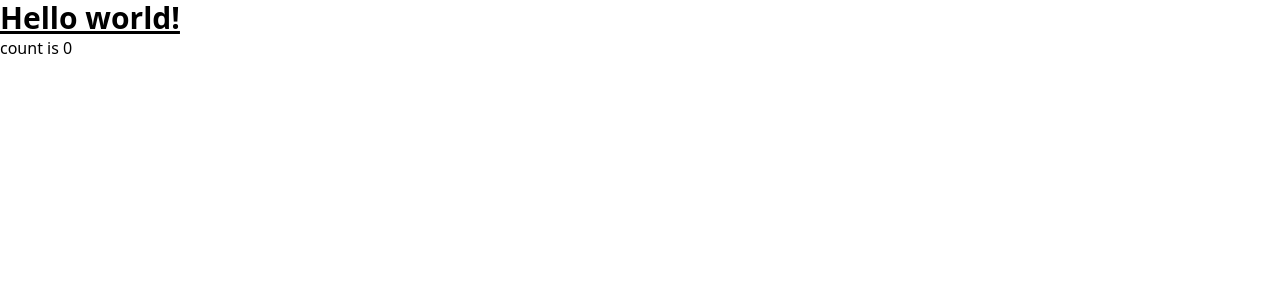
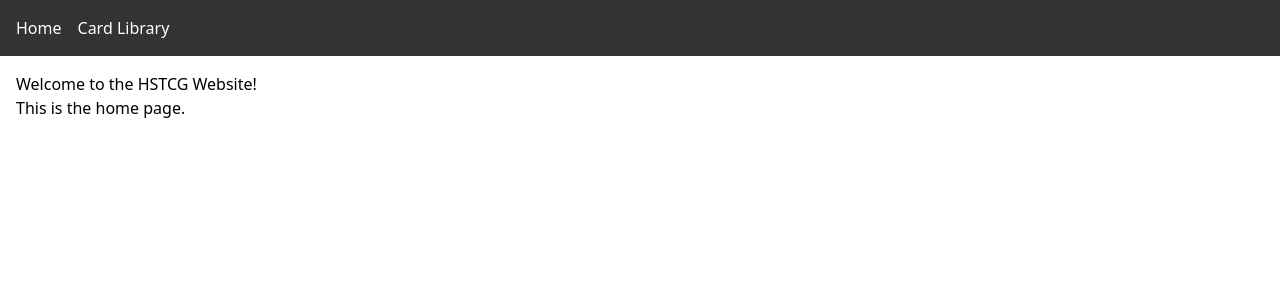
Before and after one commit to Heart-Series/hstcg-frontend, a React (Vite) app: page / in a window 1280 px wide. Shown: the top 300 px of the page. Built offline with nearby package versions, Linux system fonts and the light colour scheme.

Commit message:
Added basic Card Library view

```diff
--- a/package.json
+++ b/package.json
@@ -13,6 +13,7 @@
     "@tailwindcss/vite": "^4.1.10",
     "react": "^19.1.0",
     "react-dom": "^19.1.0",
+    "react-router-dom": "^7.6.3",
     "tailwindcss": "^4.1.10"
   },
   "devDependencies": {
--- a/src/App.jsx
+++ b/src/App.jsx
@@ -1,22 +1,51 @@
-import { useState } from 'react'
+// src/App.jsx
 
+import React from 'react';
+import { HashRouter, Routes, Route, Link } from 'react-router-dom';
+
+// Import your page components
+import CardLibrary from './pages/CardLibrary';
+
+// A simple component for the home page
+const HomePage = () => (
+    <div>
+        <h1>Welcome to the HSTCG Website!</h1>
+        <p>This is the home page.</p>
+    </div>
+);
+
+// Basic styling for the navigation bar
+const navStyle = {
+    background: '#333',
+    padding: '1rem',
+    display: 'flex',
+    gap: '1rem',
+};
+
+const linkStyle = {
+    color: 'white',
+    textDecoration: 'none',
+};
 
 function App() {
-  const [count, setCount] = useState(0)
+    return (
+        // Using HashRouter is the easiest way to ensure compatibility with GitHub Pages
+        <HashRouter>
+            <nav style={navStyle}>
+                <Link to="/" style={linkStyle}>Home</Link>
+                <Link to="/library" style={linkStyle}>Card Library</Link>
+            </nav>
 
-  return (
-    <>
-      <h1 className="text-3xl font-bold underline">
-        Hello world!
-      </h1>
-      <div className="card">
-        <button className="button" onClick={() => setCount((count) => count + 1)}>
-          count is {count}
-        </button>
-      </div>
-
-    </>
-  )
+            <main style={{ padding: '1rem' }}>
+                <Routes>
+                    <Route path="/" element={<HomePage />} />
+                    <Route path="/library" element={<CardLibrary />} />
+                    {/* You will add more routes here for other pages */}
+                    {/* e.g., <Route path="/collection" element={<MyCollection />} /> */}
+                </Routes>
+            </main>
+        </HashRouter>
+    );
 }
 
-export default App
+export default App;
--- /dev/null
+++ b/src/api/index.js
@@ -0,0 +1,22 @@
+// src/api/index.js
+
+const API_BASE_URL = 'http://localhost:3000/api'; // Use your actual backend URL for prod
+
+export const fetchAllCards = async () => {
+    try {
+        const response = await fetch(`${API_BASE_URL}/cards`);
+        if (!response.ok) {
+            throw new Error('Network response was not ok');
+        }
+        return await response.json();
+    } catch (error) {
+        console.error("Failed to fetch cards:", error);
+        // Return an empty array or handle the error as needed
+        return [];
+    }
+};
+
+// We create a helper function to get the image URL directly
+export const getCardImageUrl = (cardId) => {
+    return `${API_BASE_URL}/cards/image/${cardId}`;
+};
--- /dev/null
+++ b/src/components/Card.jsx
@@ -0,0 +1,41 @@
+// src/components/Card.jsx
+import React from 'react';
+import { getCardImageUrl } from '../api';
+
+// Simple styling, you can move this to a CSS file later
+const cardStyle = {
+    border: '1px solid #ccc',
+    borderRadius: '8px',
+    padding: '10px',
+    margin: '10px',
+    width: '200px',
+    textAlign: 'center',
+    boxShadow: '0 2px 5px rgba(0,0,0,0.1)',
+};
+
+const imgStyle = {
+    width: '100%',
+    height: 'auto',
+    borderRadius: '4px',
+};
+
+const Card = ({ cardData }) => {
+    // cardData is an object like { id: 'fireball', name: 'Fireball', ... }
+    if (!cardData) return null;
+
+    return (
+        <div style={cardStyle}>
+            <h4>{cardData.name}</h4>
+            <img
+                src={getCardImageUrl(cardData.id)}
+                alt={cardData.name}
+                style={imgStyle}
+                // Good practice to add lazy loading for performance
+                loading="lazy"
+            />
+            <p>Type: {cardData.cardType}</p>
+        </div>
+    );
+};
+
+export default Card;
--- /dev/null
+++ b/src/pages/CardLibrary.jsx
@@ -0,0 +1,46 @@
+// src/pages/CardLibrary.jsx
+import React, { useState, useEffect } from 'react';
+import { fetchAllCards } from '../api';
+import Card from '../components/Card'; // Import our reusable component
+
+// Simple styling for the grid
+const gridStyle = {
+    display: 'flex',
+    flexWrap: 'wrap',
+    justifyContent: 'center',
+};
+
+const CardLibrary = () => {
+    const [cards, setCards] = useState([]);
+    const [loading, setLoading] = useState(true);
+
+    useEffect(() => {
+        // This function is called when the component first mounts
+        const getCards = async () => {
+            setLoading(true);
+            const allCards = await fetchAllCards();
+            setCards(allCards);
+            setLoading(false);
+        };
+
+        getCards();
+    }, []); // The empty array [] means this effect runs only once
+
+    if (loading) {
+        return <div>Loading all cards...</div>;
+    }
+
+    return (
+        <div>
+            <h1>Card Library</h1>
+            <p>Showing {cards.length} unique cards.</p>
+            <div style={gridStyle}>
+                {cards.map(card => (
+                    <Card key={card.id} cardData={card} />
+                ))}
+            </div>
+        </div>
+    );
+};
+
+export default CardLibrary;
```
Also changed, not shown: 1 other file (tests, documents, lock files or other folders).
